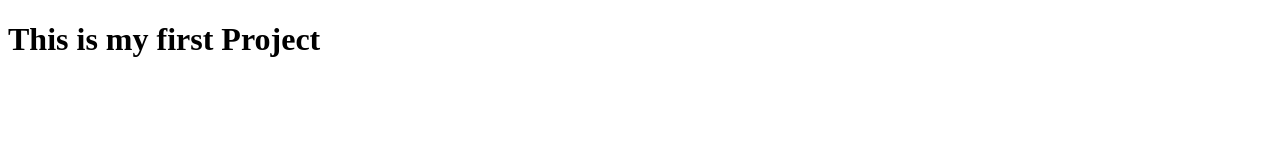
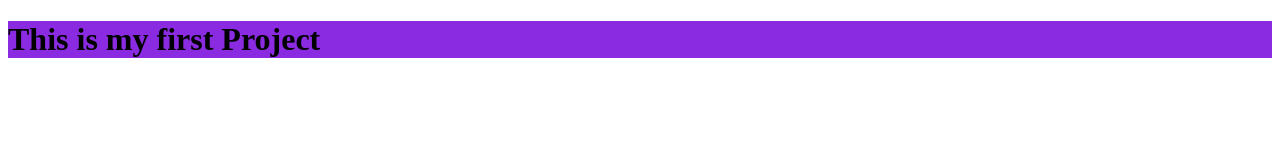
Before and after one commit to saikat-barai/first-project, a plain HTML site: page index.html in a window 1280 px wide. Drawn offline with Linux system fonts and the light colour scheme.

Commit message:
seccond term

```diff
--- a/index.html
+++ b/index.html
@@ -3,6 +3,7 @@
 <head>
     <meta charset="UTF-8">
     <meta name="viewport" content="width=device-width, initial-scale=1.0">
+    <link rel="stylesheet" href="style/style.css">
     <title>This is my first project</title>
 </head>
 <body>
--- /dev/null
+++ b/style/style.css
@@ -0,0 +1,3 @@
+div{
+    background-color: blueviolet;
+}
```
